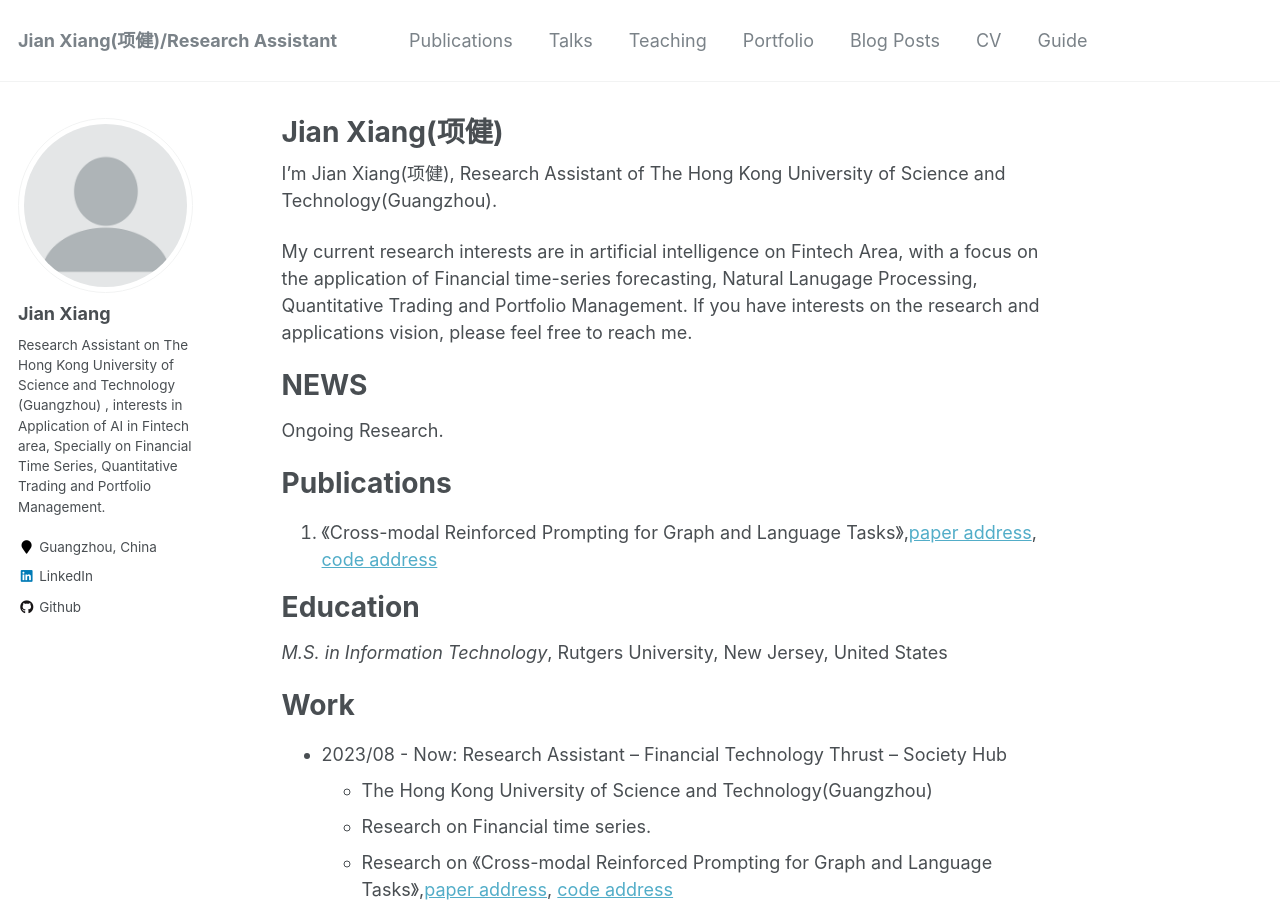
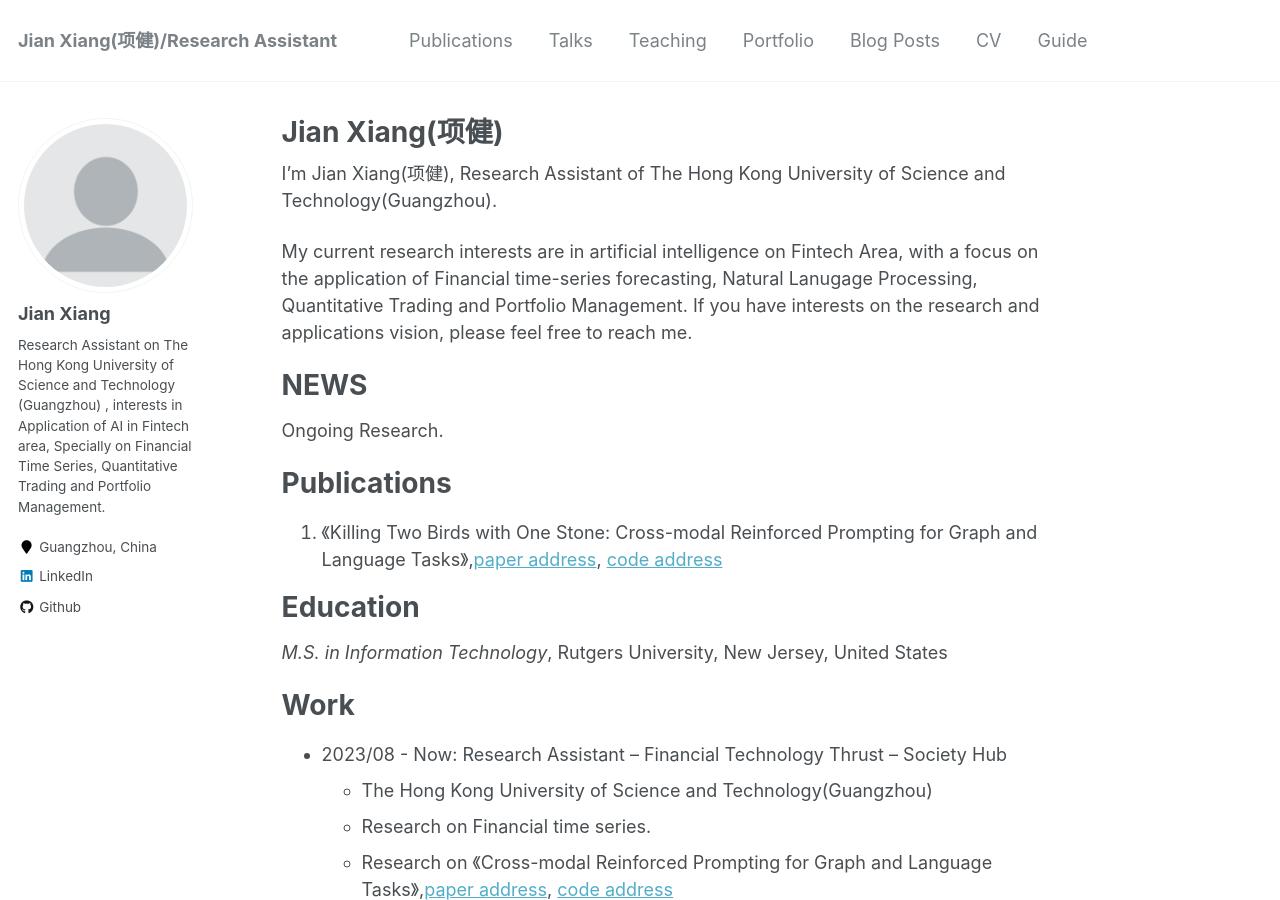
Before and after one commit to jianxiang95/jianxiang95.github.io, a Jekyll site: the page built from _pages/about.md, in a window 1280 px wide and 900 px high. Built offline with Jekyll 4.4.1, drawn with Linux system fonts in a browser that asks for light colours.

Commit message:
Update about.md

```diff
--- a/_pages/about.md
+++ b/_pages/about.md
@@ -19,7 +19,7 @@ Ongoing Research.
 
 Publications
 ======
-1. 《Cross-modal Reinforced Prompting for Graph and Language Tasks》,[paper address](https://openreview.net/pdf?id=vn3QK2cMRV), [code address](https://github.com/jianxiang95/CMRP.git)
+1. 《Killing Two Birds with One Stone: Cross-modal Reinforced Prompting for Graph and Language Tasks》,[paper address](https://openreview.net/pdf?id=vn3QK2cMRV), [code address](https://github.com/jianxiang95/CMRP.git)
 
 
 Education
```
